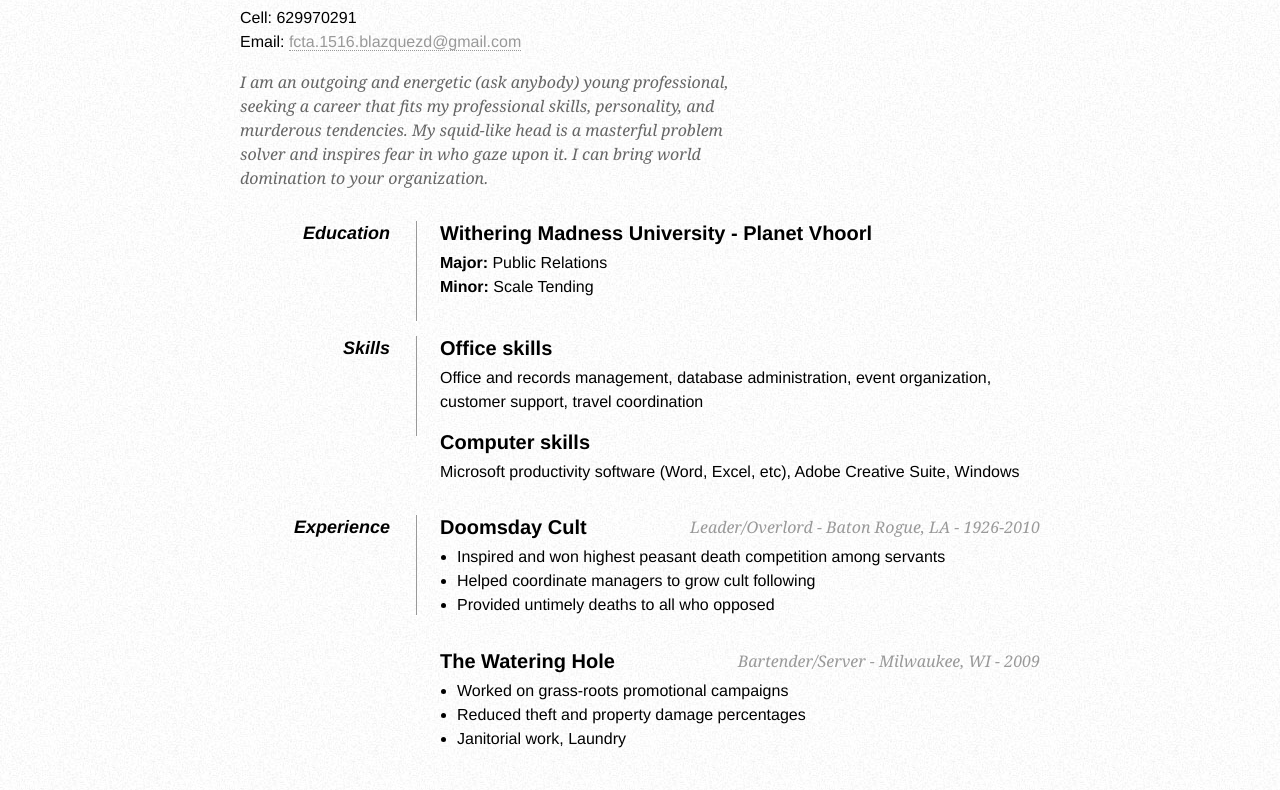
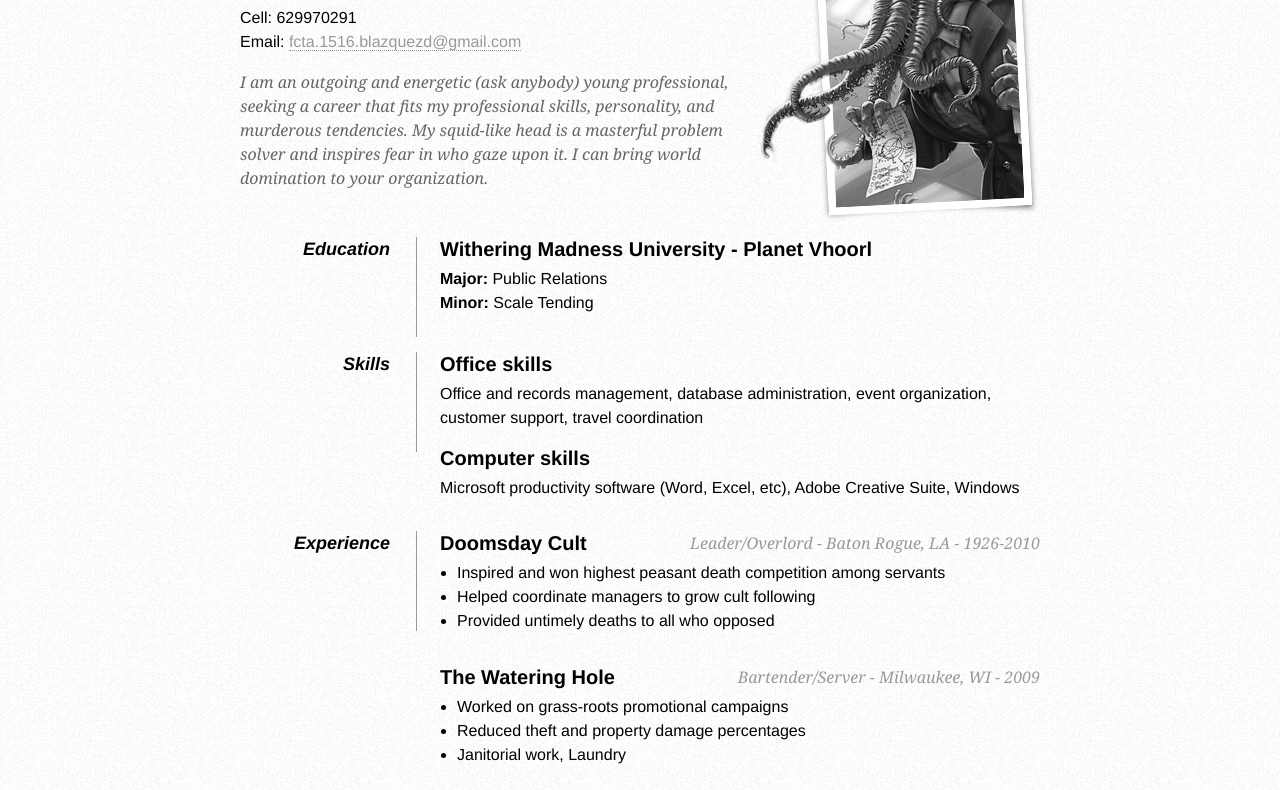
Before and after one commit to DiegoBlazquez/DiegoBlazquez.github.io, a plain HTML site: page index.html in a window 1280 px wide. Shown: the part 91-881 px from the top of the page. Drawn offline with Linux system fonts and the light colour scheme; files whose address does not match are found by name.

Commit message:
Add files via upload

```diff
--- a/index.html
+++ b/index.html
@@ -33,7 +33,7 @@
 
     <div id="page-wrap">
 
-        <img src="images/cthulu.png" alt="Photo of Cthulu" id="pic" />
+        <img src="cthulu.png" alt="Photo of Cthulu" id="pic" />
 
         <div id="contact-info" class="vcard">
 
```
